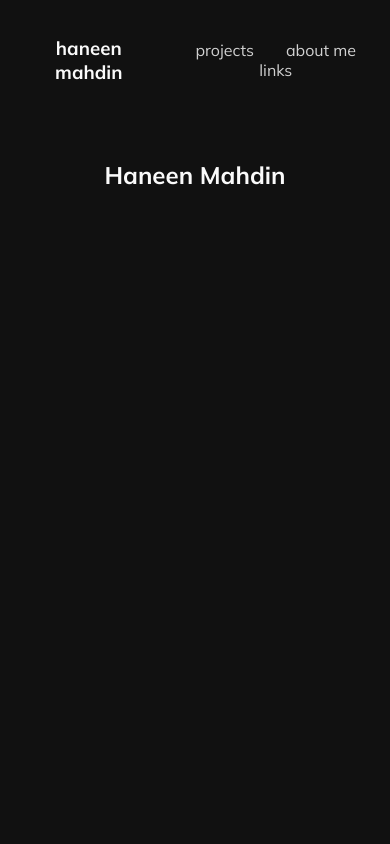
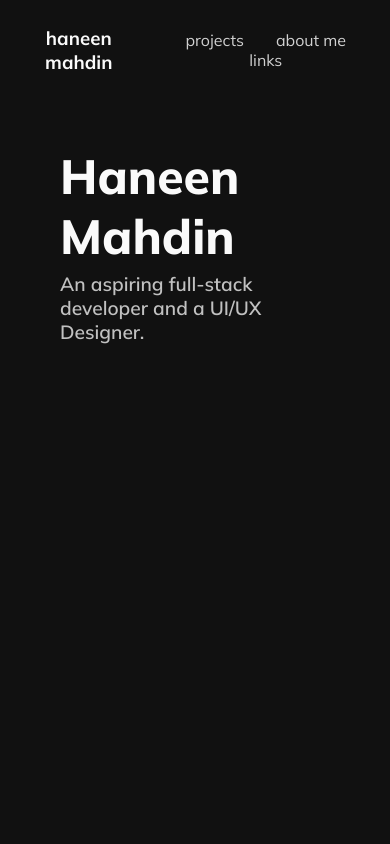
Before and after one commit to haneenmahd/haneenmahd.github.io, a React (Vite) app: page / in a window 390 px wide. Shown: the top 844 px of the page. Built offline with nearby package versions, Linux system fonts and the light colour scheme.

Commit message:
fix responsiveness

```diff
--- a/src/components/Main.jsx
+++ b/src/components/Main.jsx
@@ -1,4 +1,4 @@
-import React, { PureComponent } from 'react';
+import React, { Component } from 'react';
 import styled from "styled-components";
 
 const MainStyle = styled.article`
@@ -8,11 +8,34 @@ const MainStyle = styled.article`
     color: #fafafa;
 `;
 
-export default class Main extends PureComponent {
+const Intro = styled.div`
+    text-align: left;
+    padding: 20px 40px;
+
+    * {
+        margin: 6px 0;
+    }
+
+    h2 {
+        font-size: 300%;
+        font-weight: 800;
+    }
+
+    h4 {
+        font-size: 120%;
+        color: #c1c1c1;
+        font-weight: 600;
+    }
+`;
+
+export default class Main extends Component {
   render() {
     return (
         <MainStyle>
-             <h2>Haneen Mahdin</h2>
+            <Intro>
+                <h2>Haneen Mahdin</h2>
+                <h4>An aspiring full-stack developer and a UI/UX Designer.</h4>
+            </Intro>
         </MainStyle>
     );
   }
--- a/src/components/NavBar.jsx
+++ b/src/components/NavBar.jsx
@@ -1,4 +1,4 @@
-import React, { PureComponent } from 'react';
+import React, { Component } from 'react';
 import styled from "styled-components";
 import Logo from '../assets/jsx/Logo';
 import NavLink from './NavLink';
@@ -9,10 +9,10 @@ const Container = styled.nav`
   display: flex;
   align-items: center;
   justify-content: space-around;
-  padding: 10px;
+  padding: 0;
 `;
 
-export default class NavBar extends PureComponent {
+export default class NavBar extends Component {
   render() {
     return (
       <Container>
```
